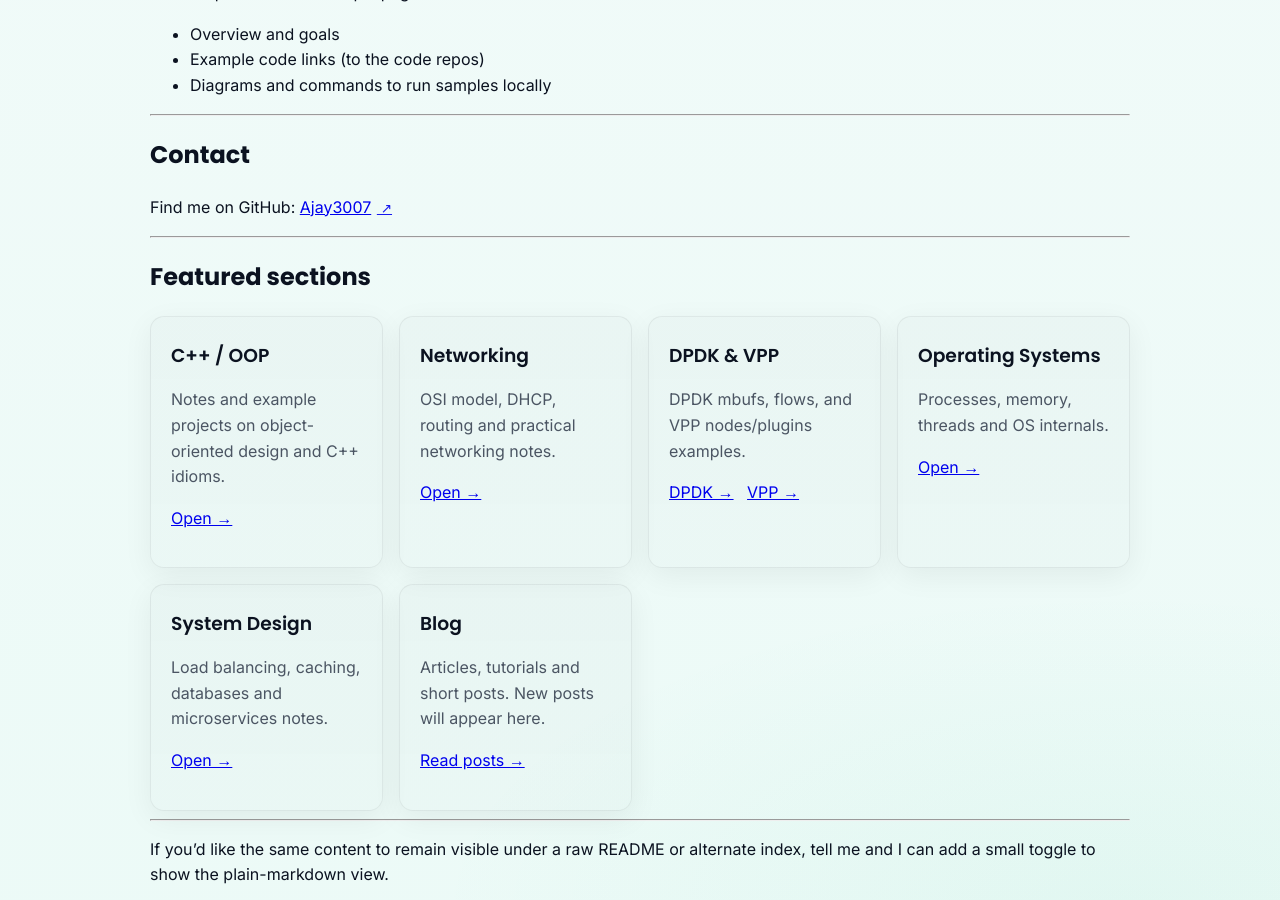
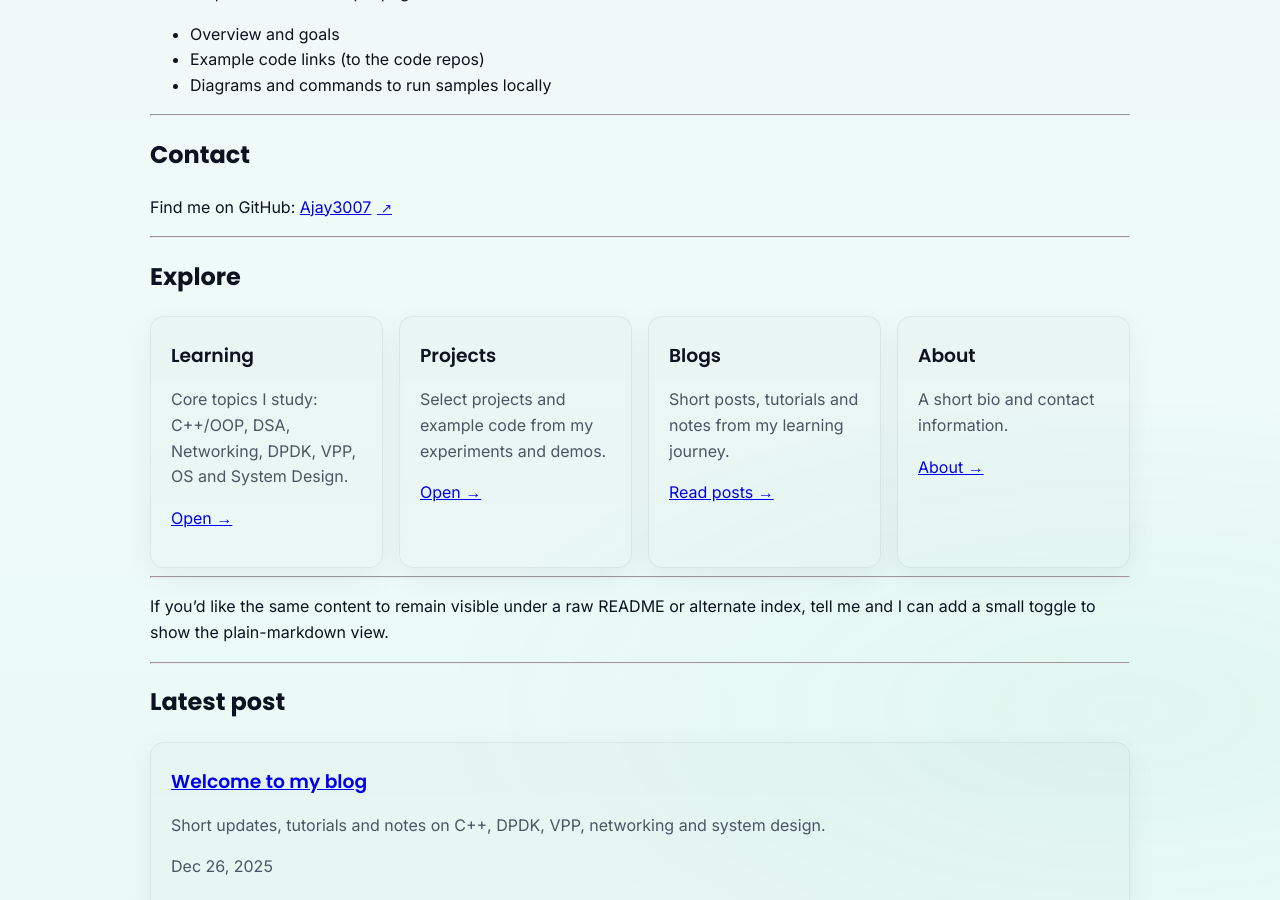
Before and after one commit to Ajay3007/ajdevhub, a Jekyll site: the page built from docs/index.md, in a window 1280 px wide and 900 px high, scrolled down 1570 px. Built offline with Jekyll 4.4.1, drawn with Linux system fonts in a browser that asks for light colours.

Commit message:
feat(ui): consolidate homepage to concise Explore section

```diff
--- a/docs/index.md
+++ b/docs/index.md
@@ -86,39 +86,32 @@ Find me on GitHub: [Ajay3007](https://github.com/Ajay3007)
 
 ---
 
-## Featured sections
+## Explore
 
-<div id="learn" class="card-grid">
-	<div class="card">
-		<h3>C++ / OOP</h3>
-		<p class="muted">Notes and example projects on object-oriented design and C++ idioms.</p>
-		<p><a href="{{ site.baseurl }}/cpp-oop/">Open →</a></p>
-	</div>
-	<div class="card">
-		<h3>Networking</h3>
-		<p class="muted">OSI model, DHCP, routing and practical networking notes.</p>
-		<p><a href="{{ site.baseurl }}/networking/">Open →</a></p>
-	</div>
-	<div class="card">
-		<h3>DPDK & VPP</h3>
-		<p class="muted">DPDK mbufs, flows, and VPP nodes/plugins examples.</p>
-		<p><a href="{{ site.baseurl }}/dpdk/">DPDK →</a> &nbsp; <a href="{{ site.baseurl }}/vpp/">VPP →</a></p>
-	</div>
-	<div class="card">
-		<h3>Operating Systems</h3>
-		<p class="muted">Processes, memory, threads and OS internals.</p>
-		<p><a href="{{ site.baseurl }}/os/">Open →</a></p>
-	</div>
-	<div class="card">
-		<h3>System Design</h3>
-		<p class="muted">Load balancing, caching, databases and microservices notes.</p>
-		<p><a href="{{ site.baseurl }}/system-design/">Open →</a></p>
-	</div>
-	<div class="card">
-		<h3>Blog</h3>
-		<p class="muted">Articles, tutorials and short posts. New posts will appear here.</p>
-		<p><a href="{{ site.baseurl }}/blogs/">Read posts →</a></p>
-	</div>
+<div class="card-grid">
+  <div class="card">
+    <h3>Learning</h3>
+    <p class="muted">Core topics I study: C++/OOP, DSA, Networking, DPDK, VPP, OS and System Design.</p>
+    <p><a href="{{ site.baseurl }}/learning/">Open →</a></p>
+  </div>
+
+  <div class="card">
+    <h3>Projects</h3>
+    <p class="muted">Select projects and example code from my experiments and demos.</p>
+    <p><a href="{{ site.baseurl }}/projects/">Open →</a></p>
+  </div>
+
+  <div class="card">
+    <h3>Blogs</h3>
+    <p class="muted">Short posts, tutorials and notes from my learning journey.</p>
+    <p><a href="{{ site.baseurl }}/blogs/">Read posts →</a></p>
+  </div>
+
+  <div class="card">
+    <h3>About</h3>
+    <p class="muted">A short bio and contact information.</p>
+    <p><a href="{{ site.baseurl }}/about/">About →</a></p>
+  </div>
 </div>
 
 ---
```
